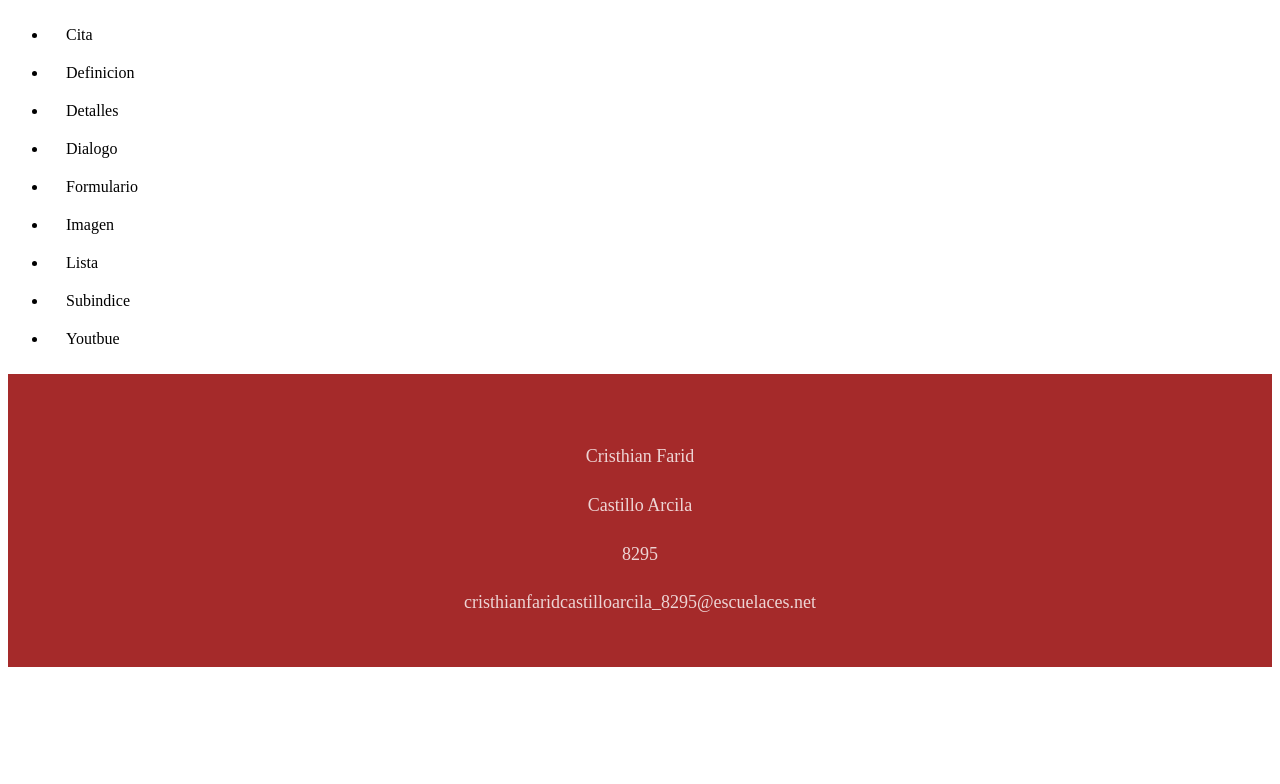
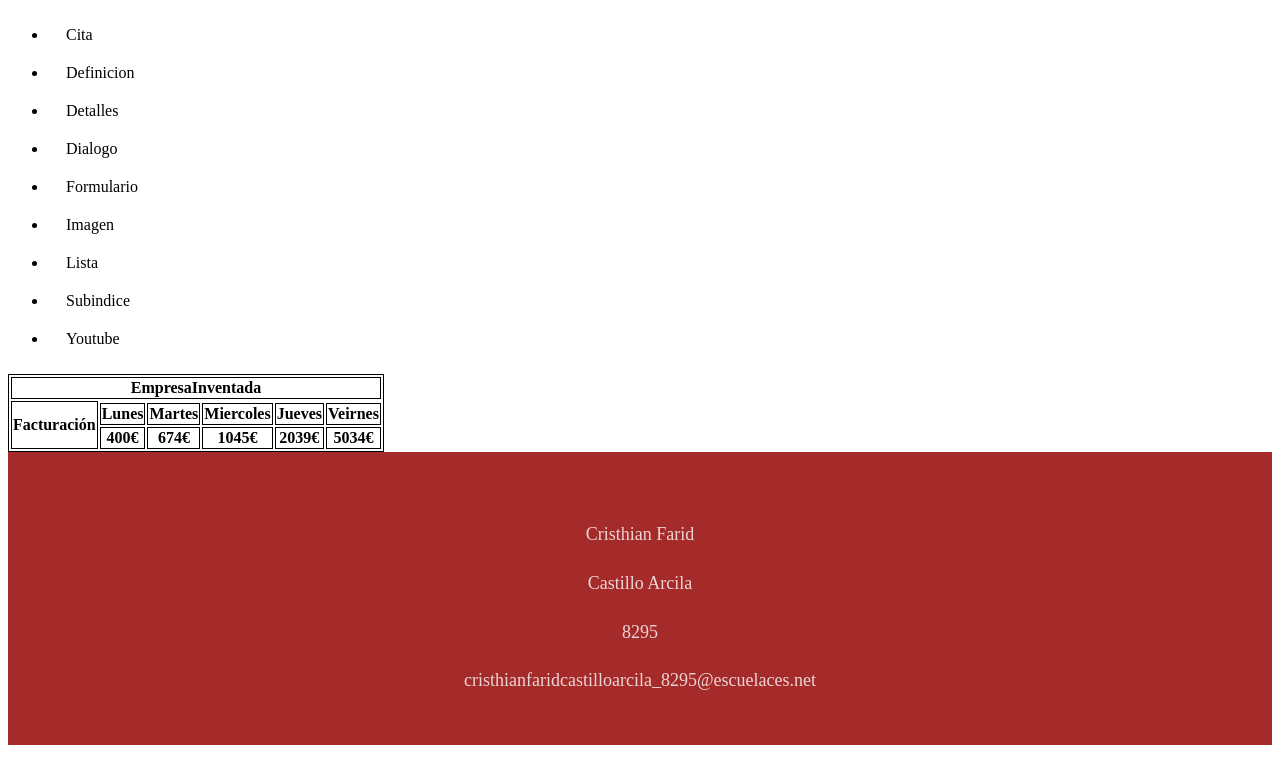
Before and after one commit to CristhianFaridCastilloArcila/CristhianFaridCastilloArcila.io, a plain HTML site: page assets/html/tabla.html in a window 1280 px wide. Drawn offline with Linux system fonts and the light colour scheme.

Commit message:
terminado

```diff
--- a/assets/html/tabla.html
+++ b/assets/html/tabla.html
@@ -1,34 +1,34 @@
 <!DOCTYPE html>
 <html lang="en">
   <head>
-    <meta charset="UTF-8">
-    <meta http-equiv="X-UA-Compatible" content="IE=edge">
-    <meta name="viewport" content="width=device-width, initial-scale=1.0">
+    <meta charset="UTF-8" />
+    <meta http-equiv="X-UA-Compatible" content="IE=edge" />
+    <meta name="viewport" content="width=device-width, initial-scale=1.0" />
     <title>Tabla</title>
     <style>
       .footer-basic {
-          padding:40px 0;
-          background-color:brown;
-          color:white;
+        padding: 40px 0;
+        background-color: brown;
+        color: white;
       }
 
       .footer-basic ul {
-          padding:0;
-          list-style:none;
-          text-align:center;
-          font-size:18px;
-          line-height:1.6;
-          margin-bottom:0;
+        padding: 0;
+        list-style: none;
+        text-align: center;
+        font-size: 18px;
+        line-height: 1.6;
+        margin-bottom: 0;
       }
 
       .footer-basic li {
-          padding:0 10px;
+        padding: 0 10px;
       }
 
       .footer-basic ul a {
-          color:inherit;
-          text-decoration:none;
-          opacity:0.8;
+        color: inherit;
+        text-decoration: none;
+        opacity: 0.8;
       }
       ul.nav {
         list-style-type: none;
@@ -49,6 +49,11 @@
         background-color: #555;
         color: white;
       }
+      table,
+      th,
+      td {
+        border: 1px solid black;
+      }
     </style>
   </head>
   <body>
@@ -62,16 +67,38 @@
         <li id="nav"><a href="./assets/html/imagen.html">Imagen</a></li>
         <li id="nav"><a href="./assets/html/lista.html">Lista</a></li>
         <li id="nav"><a href="./assets/html/subindice.html">Subindice</a></li>
-      <li id="nav"><a href="./assets/html/youtube.html">Youtbue</a></li>
+        <li id="nav"><a href="./assets/html/youtube.html">Youtube</a></li>
       </ul>
     </nav>
+    <table>
+      <tr>
+        <th colspan="6">EmpresaInventada</th>
+      </tr>
+      <tr><th rowspan="3">Facturación</th></tr>
+      <tr>
+        <th>Lunes</th>
+        <th>Martes</th>
+        <th>Miercoles</th>
+        <th>Jueves</th>
+        <th>Veirnes</th>
+      </tr>
+      <tr>
+        <th>400€</th>
+        <th>674€</th>
+        <th>1045€</th>
+        <th>2039€</th>
+        <th>5034€</th>
+      </tr>
+    </table>
     <div class="footer-basic">
       <footer>
         <ul class="list-inline">
           <li class="list-inline-item"><a href="#">Cristhian Farid</a></li>
           <li class="list-inline-item"><a href="#">Castillo Arcila</a></li>
           <li class="list-inline-item"><a href="#">8295</a></li>
-                <li class="list-inline-item"><a href="mailto:cristhianfaridcastilloarcila_8295@escuelaces.net">cristhianfaridcastilloarcila_8295@escuelaces.net</a></li>
+          <li class="list-inline-item">
+            <a href="mailto:cristhianfaridcastilloarcila_8295@escuelaces.net">cristhianfaridcastilloarcila_8295@escuelaces.net</a>
+          </li>
         </ul>
       </footer>
     </div>
```
Also changed, not shown: assets/html/cita.html (+8 -6 lines), assets/html/definicion.html (+1 -1 lines), assets/html/detalles.html (+1 -1 lines), assets/html/dialogo.html (+1 -1 lines), assets/html/formulario.html (+19 -3 lines), assets/html/imagen.html (+1 -1 lines), assets/html/lista.html (+1 -1 lines), assets/html/subindice.html (+5 -2 lines), index.html (+2 -6 lines). Lines whose indentation alone changed are shown as unchanged.
